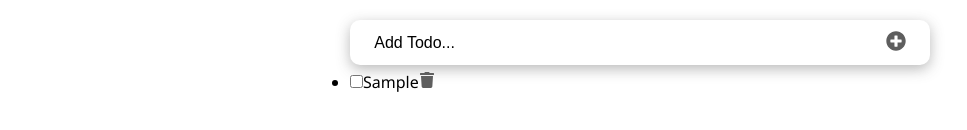
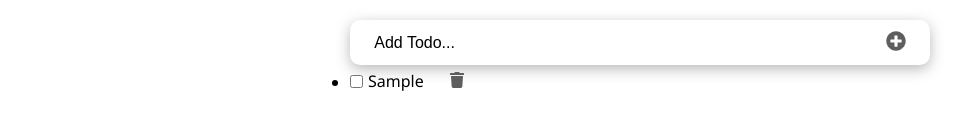
Before and after one commit to ClaudiaRojasSoto/React-ToDo-App, a React (Vite) app: page / in a window 1280 px wide. Both pictures are taken after typing "Sample" into the empty fields and a click on the button 895 px from the left and 326 px from the top of the page. Shown: the part 284-414 px from the top of the page, without its empty margins (0-967 px from the left). Built offline with nearby package versions, Linux system fonts and the light colour scheme.

Commit message:
Add styles to the button classes added on TodoItems.jsx file, to give change the position view

```diff
--- a/src/styles/TodoItem.module.css
+++ b/src/styles/TodoItem.module.css
@@ -2,3 +2,17 @@
   max-width: 1000px;
   margin: 0 auto;
 }
+
+.iconsContainer {
+  margin-left: 10px;
+}
+
+.content {
+  display: flex;
+  align-items: center;
+}
+
+.content span {
+  margin-right: 15px;
+  margin-left: 5px;
+}
```
